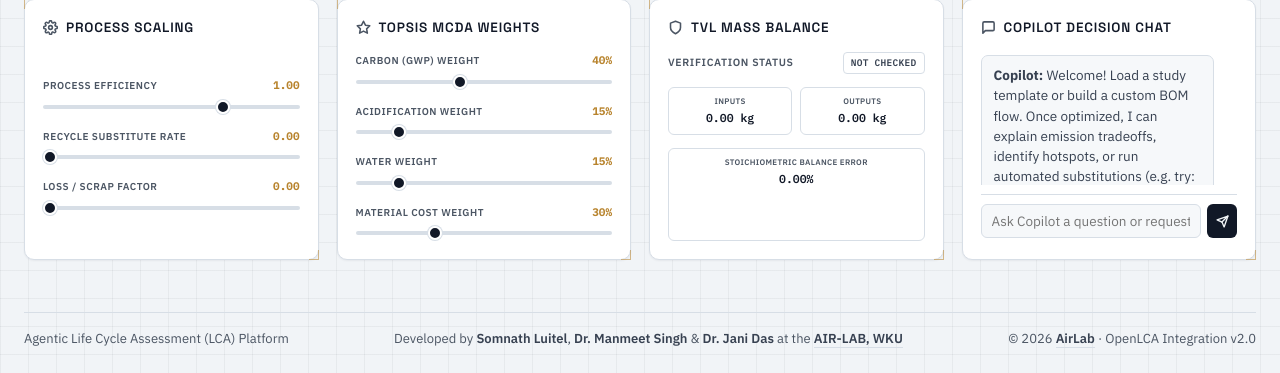
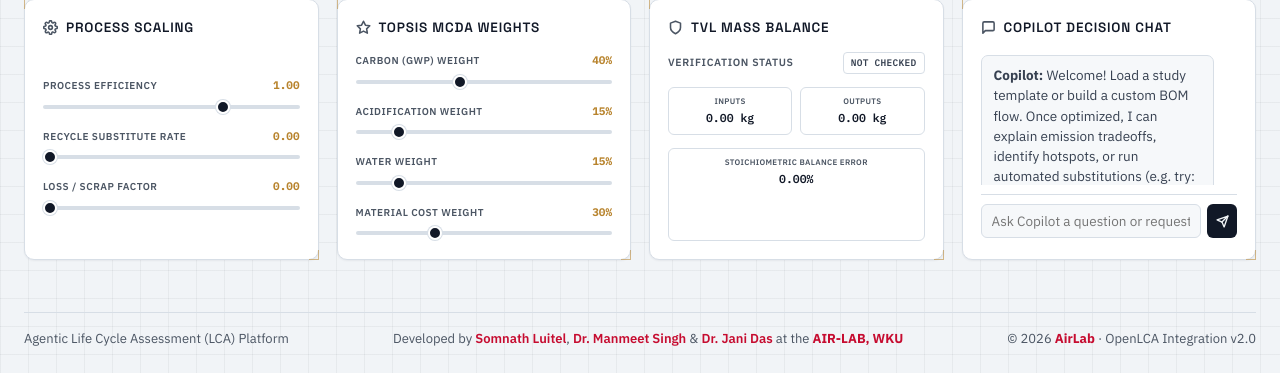
Before and after one commit to shreesomnath/ai_agentic_opencla, a Flask app: page / in a window 1280 px wide. Shown: the part 710-1083 px from the top of the page. Run offline with Flask 3, Linux system fonts and the light colour scheme.

Commit message:
style(ui): align copilot and footer credits to WKU Red branding

```diff
--- a/static/styles.css
+++ b/static/styles.css
@@ -21,6 +21,7 @@
     --text-primary: #F3F4F6;
     --text-secondary: #9EB0C6;
     --text-muted: #6D7E96;
+    --wku-red: #E52E4F;
 
     /* Metric family — desaturated, instrument-grade tones, not Tailwind neons */
     --accent-emerald: #3FA88B;  /* GWP / carbon */
@@ -63,6 +64,7 @@ body.light-theme {
     --text-primary: #111827;
     --text-secondary: #374151;
     --text-muted: #4B5563;
+    --wku-red: #C60C30;
 
     --accent-emerald: #2E8470;
     --accent-violet:  #7C699E;
@@ -1066,9 +1068,9 @@ input[type="range"].custom-slider::-moz-range-thumb {
 body.light-theme .user-msg { color: #ffffff; }
 .copilot-msg {
     align-self: flex-start;
-    background-color: rgba(63, 168, 139, 0.05);
-    border: 1px solid rgba(63, 168, 139, 0.16);
-    border-left: 2px solid var(--accent-emerald);
+    background-color: rgba(198, 12, 48, 0.04);
+    border: 1px solid rgba(198, 12, 48, 0.12);
+    border-left: 3px solid var(--wku-red);
     color: var(--text-primary);
 }
 /* "System Error" sender → app.js emits classes "system" + "error-msg" */
@@ -1144,16 +1146,16 @@ body.light-theme .user-msg { color: #ffffff; }
     gap: 8px;
 }
 
-.app-footer strong { color: var(--text-secondary); font-weight: 600; }
+.app-footer strong { color: var(--wku-red); font-weight: 600; }
 
 .footer-link {
-    color: var(--text-secondary);
+    color: var(--wku-red);
     text-decoration: none;
-    font-weight: 600;
-    border-bottom: 1px solid var(--border-color);
+    font-weight: 700;
+    border-bottom: 1.5px solid transparent;
     transition: color 0.15s ease, border-color 0.15s ease;
 }
-.footer-link:hover { color: var(--signal); border-bottom-color: var(--signal); }
+.footer-link:hover { color: var(--wku-red); border-bottom-color: var(--wku-red); }
 
 /* ============================================================
    Responsive
```
